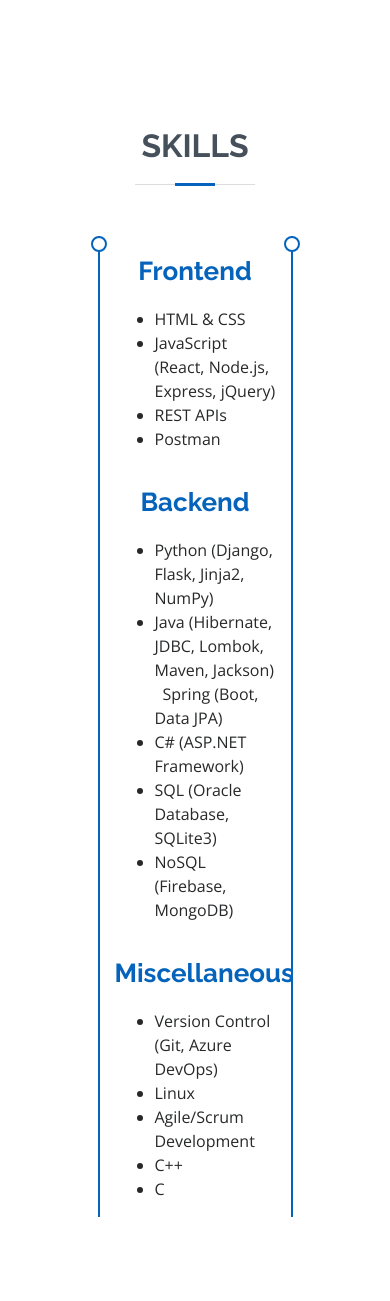
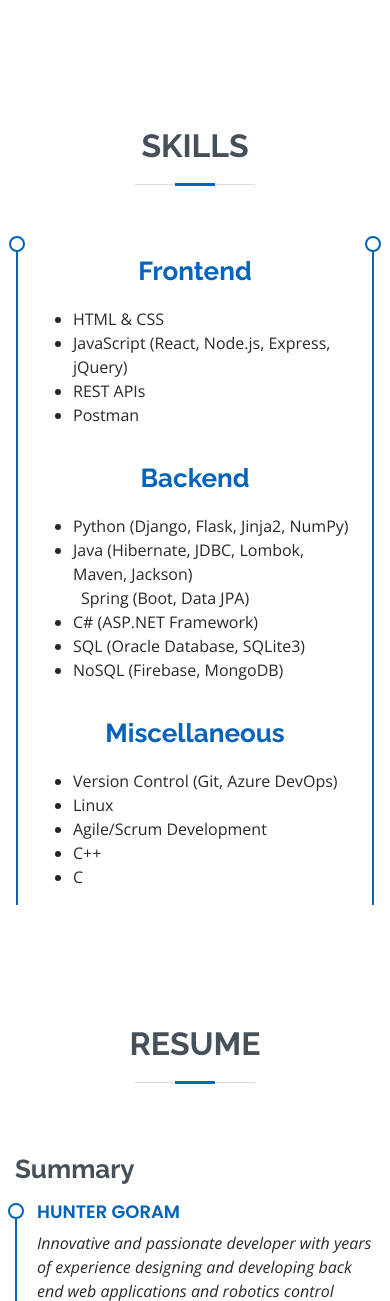
Before and after one commit to KueZie/portfolio-webapp, a Django app: page / in a window 390 px wide. Shown: the part 1649-2950 px from the top of the page. Run offline with Django 3.2, Linux system fonts and the light colour scheme; some libraries are stand-ins or nearby versions.

Commit message:
Fix skills section breaking on mobile

```diff
--- a/templates/index.html
+++ b/templates/index.html
@@ -108,7 +108,7 @@
                     <h2>Skills</h2>
                 </div>
                 <div class="row justify-content-center">
-                    <div class="col-6 skills-container">
+                    <div class="col-lg-6 col-sm-8 ml-3 mr-3 skills-container">
                         <div class="row justify-content-center" data-aos="fade-right" data-aos-delay="400">
                             <div class="col-lg-10">
                                 <h3 class="skills-title text-center">Frontend</h3>
@@ -321,7 +321,7 @@
     <script src="{% static '/vendor/scripts/typed.js/typed.min.js' %}"></script>
     <script src="{% static '/vendor/scripts/aos/aos.js' %}"></script>
 
-    <!-- Template Main JS File -->
+    <!-- Site Main JS File -->
     <script src={% static '/main.js' %}></script>
 
 </body>
```
